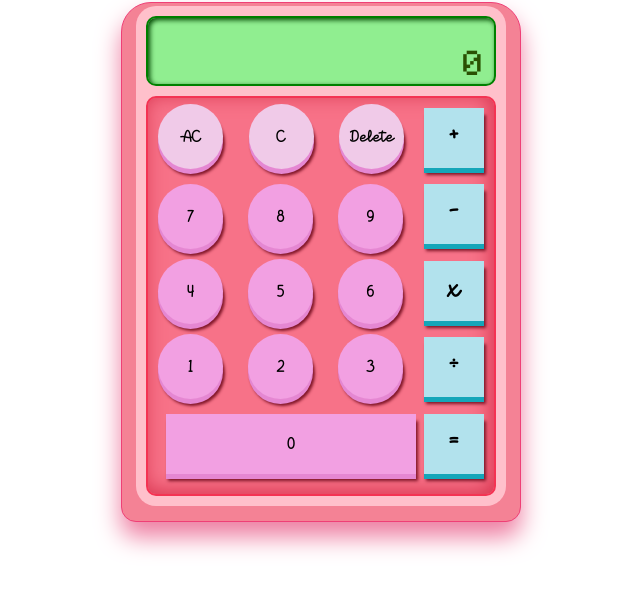
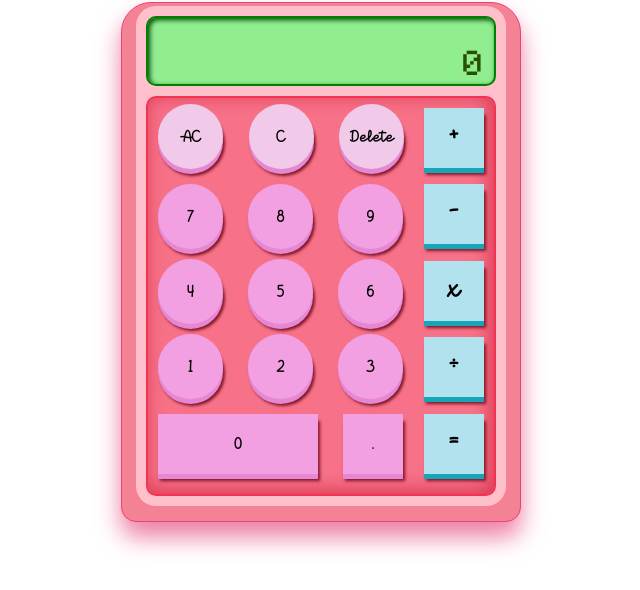
Before and after one commit to GravityCodes/HelloKittyCalculator, a plain HTML site: page index.html in a window 1280 px wide. Shown: the part 84-674 px from the top of the page, without its empty margins (319-959 px from the left). Drawn offline with Linux system fonts and the light colour scheme.

Commit message:
Add dot button

```diff
--- a/index.html
+++ b/index.html
@@ -58,9 +58,15 @@
                         9
                       </span></button>
                     </div>
-                    <button id="zero" class="num btn-style btn-font btn-shadow"><span class="zero btn-front nums-colors">
-                      0
-                    </span></button>
+                    <div id="bottom-buttons">
+                      <button id="zero" class="num btn-style btn-font btn-shadow bottom-btn"><span class="bottom-btn-front btn-front nums-colors">
+                        0
+                      </span></button>
+                      <button id="dot" class="num btn-style btn-font btn-shadow bottom-btn"><span class="dot btn-front nums-colors">
+                        .
+                      </span></button>
+                    </div>
+
                 </div>
 
                 <div id="container-right">
--- a/style/style.css
+++ b/style/style.css
@@ -194,15 +194,32 @@ h1 {
     gap: 10px 25px;
 }
 
-#zero {
+#bottom-buttons {
+    width: 100%;
+    display: flex;
+    justify-content: flex-start;
+    gap: 25px;
+}
+
+.bottom-btn,
+.bottom-btn-front {
     height: 60px;
-    width: 250px;
+    width: 160px;
     border-radius: 0%;
 }
 
-.zero {
+
+.bottom-btn-front {
+    padding-top: 22px;
+}
+
+#dot {
+    width: 60px;
+}
+
+.dot {
     height: 60px;
-    width: 250px;
+    width: 60px;
     border-radius: 0%;
     padding-top: 22px;
 }
```
